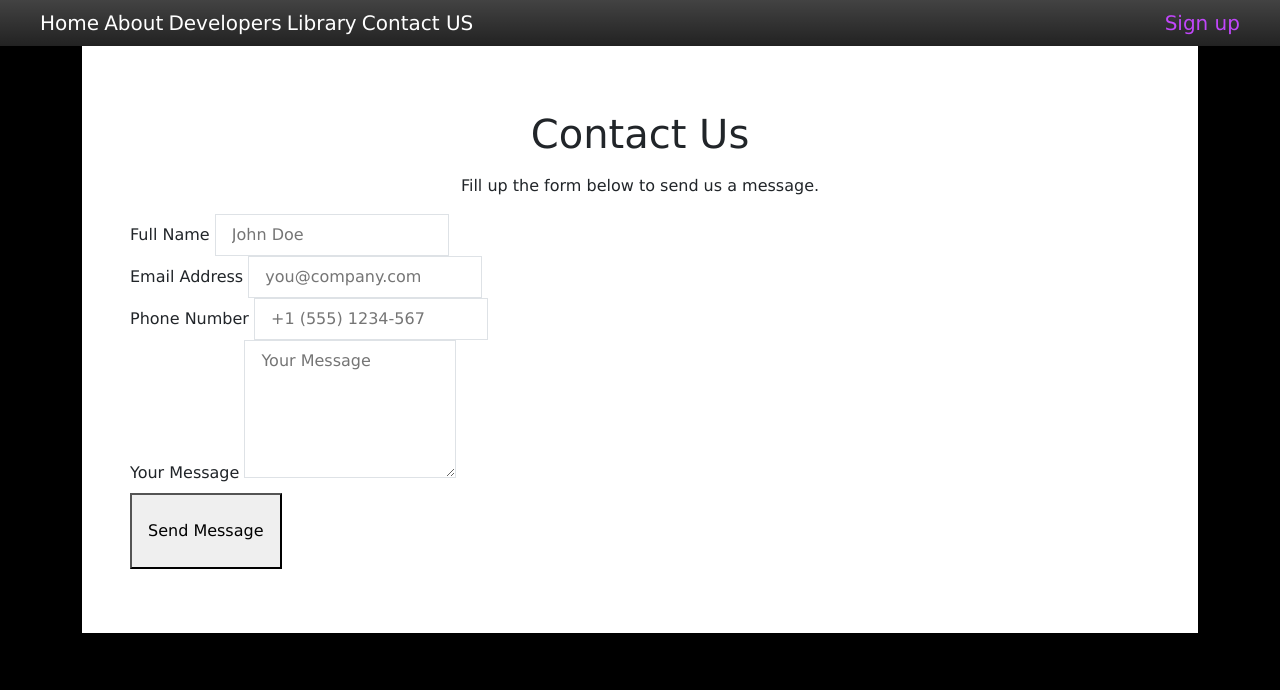
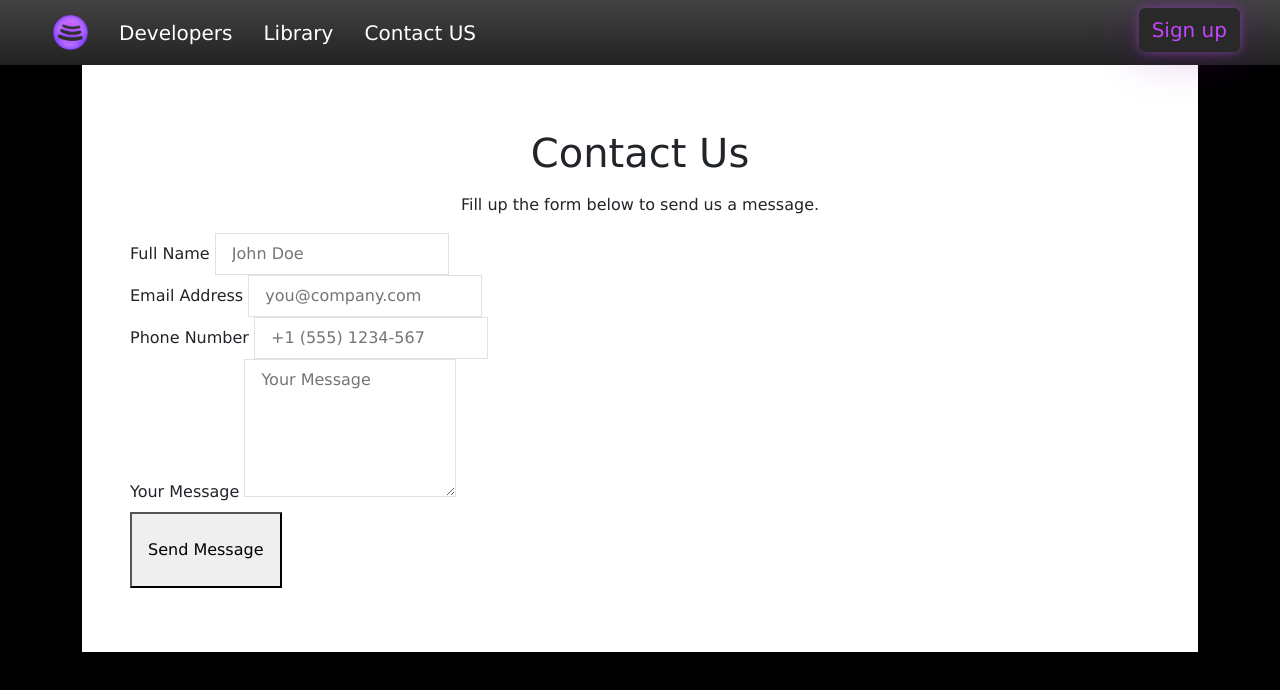
Before and after one commit to mangev01/KOS-Studio, a website: page HTML FIles/contactUs.html in a window 1280 px wide. Drawn offline with nearby package versions, Linux system fonts and the light colour scheme.

Commit message:
fixed nav bar to make more consistent

```diff
--- a/HTML FIles/contactUs.html
+++ b/HTML FIles/contactUs.html
@@ -14,21 +14,43 @@
 
 <body>
 
-  <!--This creates Navigaction bar at the top of the page-->
-  <div>
-    <nav class="nav-container">
+<!--This creates Navigaction bar at the top of the page-->
+<div>
+  <nav class="nav-container">
       <ul class="left">
-        <li><a href="./mainpage.html" target="_self">Home</a></li>
-        <li><a href="./about.html" target="_self">About</a></li>
-        <li><a href="./developers.html" target="_self">Developers</a></li>
-        <li><a href="./library.html" target="_self">Library</a></li>
-        <li><a href="./contactUS.html" target="_self">Contact US</a></li>
+          <li>
+              <button type="button active" class="btn">
+                  <a href="./mainpage.html" target="_self">
+                      <img src="../Images/userIcon.png" alt="Home" class="img-fluid">
+                  </a>
+              </button>
+          </li>
+          <li>
+              <button type="button" class="btn">
+                  <a href="./developers.html" target="_self">Developers</a>
+              </button>
+          </li>
+          <li>
+              <button type="button" class="btn">
+                  <a href="./library.html" target="_self">Library</a>
+              </button>
+          </li>
+          <li>
+              <button type="button" class="btn">
+                  <a href="./contactUS.html" target="_self">Contact US</a>
+              </button>
+          </li>
       </ul>
       <ul class="right">
-        <li><a href="./signUpPage.html" target="_self" class="signUp">Sign up</a></li>
+          <li>
+              <button type="button" class="btn button-navbar">
+                  <a href="./signUpPage.html" target="_self" class="signUp">Sign up</a>
+              </button>
+          </li>
       </ul>
-    </nav>
-  </div>
+  </nav>
+</div>
+<!--End of Navigation Bar Code-->
   <div class="flex items-center min-h-screen bg-gray-50 dark:bg-gray-900">
     <div class="container mx-auto">
       <div class="max-w-md mx-auto my-10 bg-white p-5 rounded-md shadow-sm">
```
Also changed, not shown: HTML FIles/about.html (+27 -6 lines), HTML FIles/developers.html (+2 -6 lines), HTML FIles/library.html (+1 -5 lines), HTML FIles/mainpage.html (+0 -3 lines), HTML FIles/signUpPage.html (+1 -2 lines), Images/ElijahStick.png (added).
